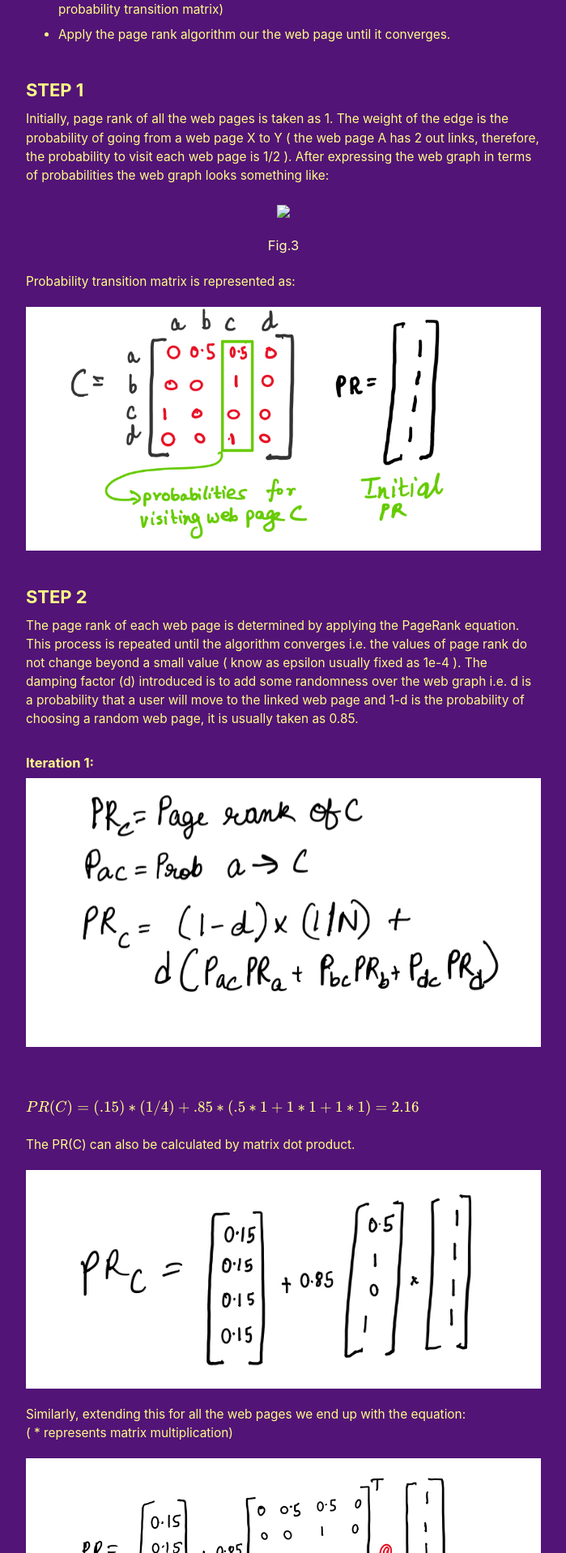
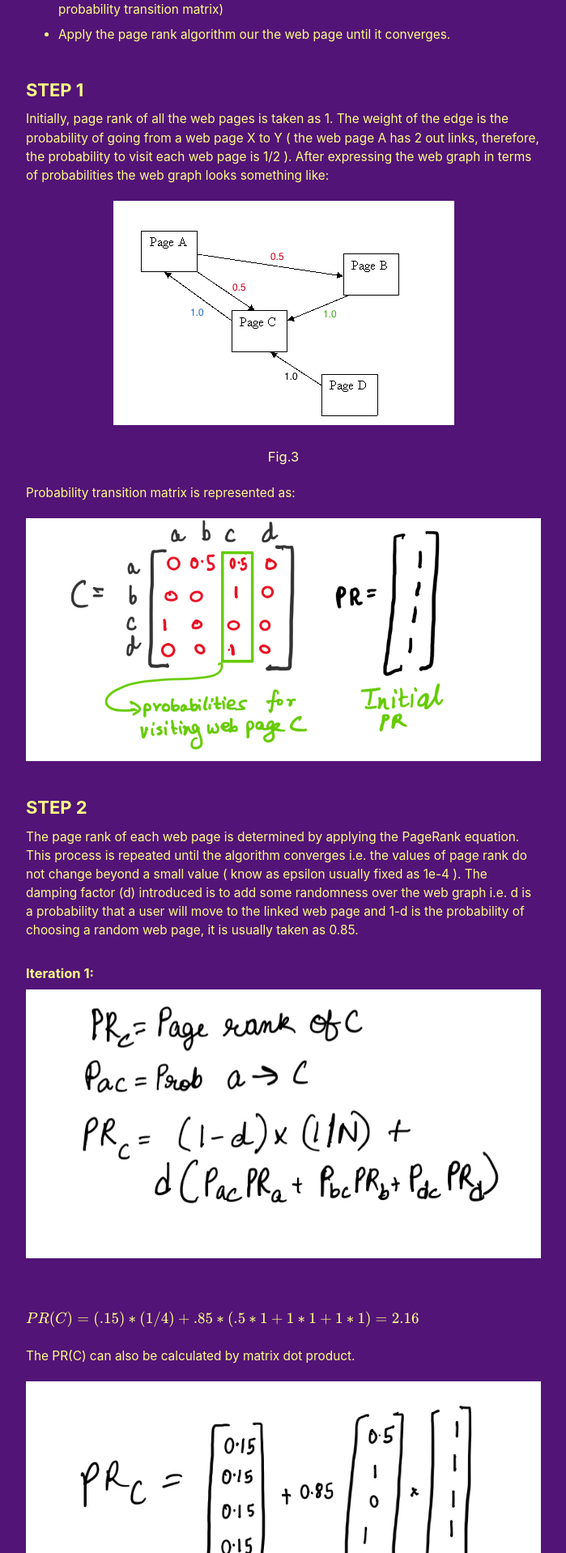
Before and after one commit to devil-cyber/CodingSpace, a Jekyll site: the page built from _posts/2021-04-03-pagerank.md, in a window 1280 px wide. Shown: the part 2083-4001 px from the top of the page at 81% size, without its empty margins (290-989 px from the left). Built offline with Jekyll 4.4.1, drawn with Linux system fonts in a browser that asks for light colours; nearby versions of some CDN libraries; formulas are drawn with MathJax 3; comment, search, counter and statistics services are not loaded.

Commit message:
image updated

```diff
--- a/_posts/2021-04-03-pagerank.md
+++ b/_posts/2021-04-03-pagerank.md
@@ -59,7 +59,7 @@ Our aim in now to figure of the PR of individual web pages. Inorder to do so, we
 ### STEP 1
 Initially, page rank of all the web pages is taken as 1. The weight of the edge is the probability of going from a web page X to Y ( the web page A has 2 out links, therefore, the probability to visit each web page is 1/2 ). After expressing the web graph in terms of probabilities the web graph looks something like:
 <p align='center'>
-<img src="https://devil-cyber.github.io/CodingSpace/assets/images/images/Page_rank/graph_prob.png">
+<img src="https://devil-cyber.github.io/CodingSpace/assets/images/Page_rank/graph_prob.png">
 <figcaption align='center'>Fig.3</figcaption>
 </p>
 Probability transition matrix is represented as:
```
Also changed, not shown: 3 other files.
